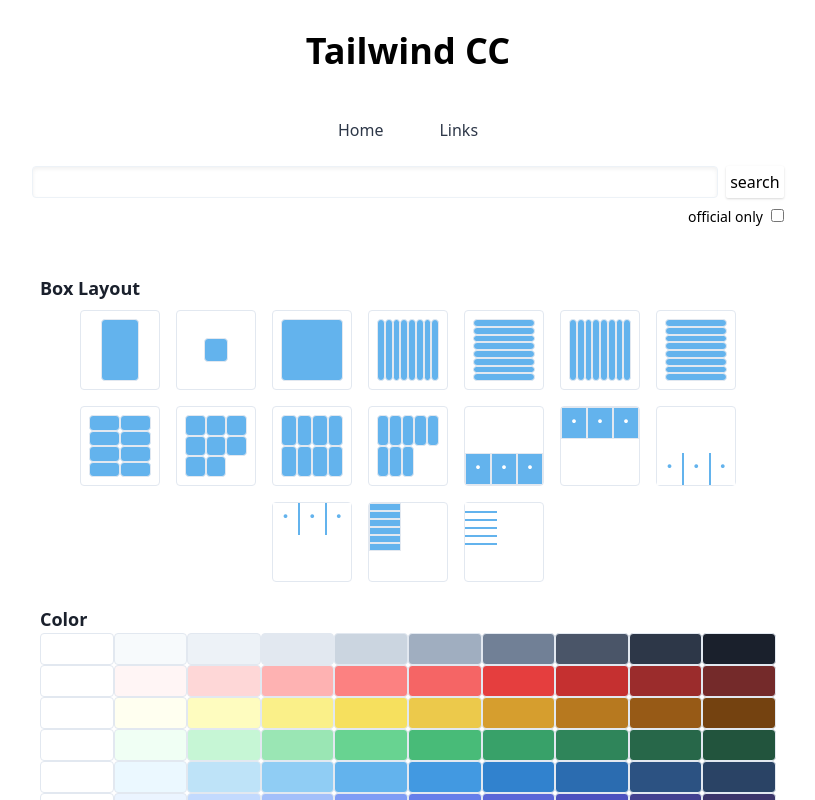
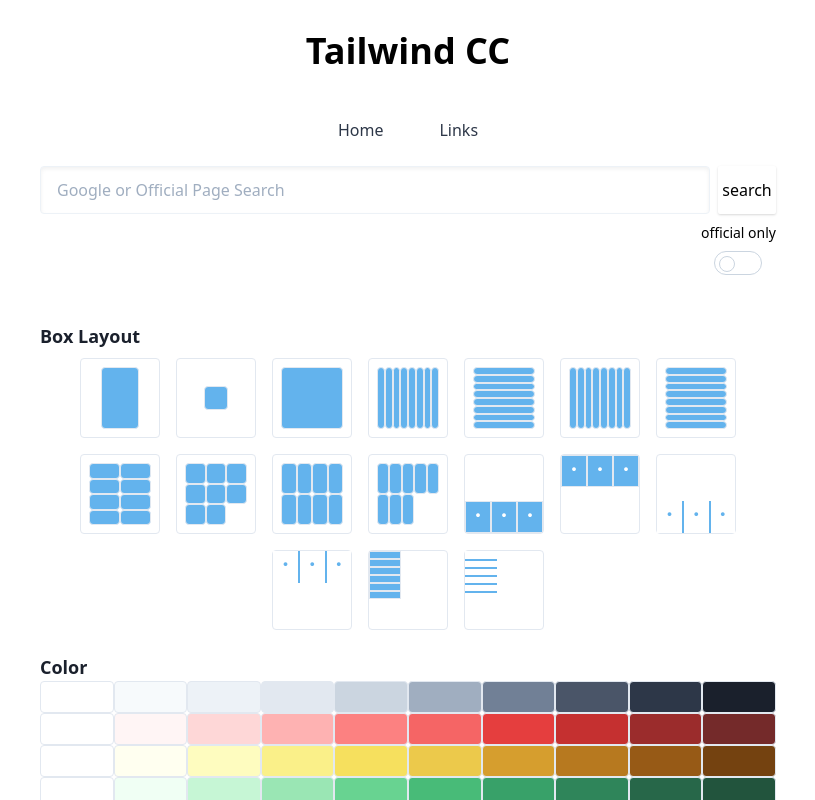
Before and after one commit to cti1650/tailwind_cc, a Next.js app: page / in a window 1280 px wide. Shown: the top 800 px of the page, without its empty margins (232-1047 px from the left). Built offline with nearby package versions, Linux system fonts and the light colour scheme.

Commit message:
💄 チェックボックスのデザインを変更

```diff
--- a/components/search/tailwind.jsx
+++ b/components/search/tailwind.jsx
@@ -1,12 +1,12 @@
-import { useCallback, useRef } from 'react';
+import { useCallback, useRef, useState } from 'react';
+import cc from 'classcat';
 
 export const TailwindSearch = (props) => {
-  const { href } = props;
   const searchRef = useRef(null);
-  const pageRef = useRef(null);
+  const [check, setCheck] = useState(false);
   const handleClick = useCallback(
     (e) => {
-      const optionKeyword = pageRef.current.checked
+      const optionKeyword = check
         ? 'q=site%3Atailwindcss.com+'
         : 'q=tailwindcss.css+';
       window.open(
@@ -15,7 +15,15 @@ export const TailwindSearch = (props) => {
           encodeURIComponent(searchRef.current.value)
       );
     },
-    [searchRef]
+    [searchRef, check]
+  );
+  const handleCheckClick = useCallback(
+    (e) => {
+      setCheck((prev) => {
+        return !prev;
+      });
+    },
+    [check]
   );
   const handleBlur = useCallback(
     (e) => {
@@ -25,15 +33,17 @@ export const TailwindSearch = (props) => {
   );
   return (
     <>
-      <div className='w-full p-2 flex flex-col'>
-        <div className='w-full h-8 flex flex-row space-x-2'>
+      <div className='w-full py-2 px-4 flex flex-col'>
+        <div className='w-full h-12 flex flex-row space-x-2'>
           <input
             id='q'
             name='q'
             type='text'
             ref={searchRef}
+            placeholder='Google or Official Page Search'
             className='w-full px-4 focus:outline-none shadow-inner border border-gray-200 rounded'
           ></input>
+
           <button
             onClick={handleClick}
             onBlur={handleBlur}
@@ -44,14 +54,36 @@ export const TailwindSearch = (props) => {
           </button>
         </div>
         <div className='ml-auto py-2 text-right text-sm'>
-          <label>
-            <div className='flex flex-row space-x-2'>
-              <div>official only</div>
-              <div>
-                <input type='checkbox' ref={pageRef}></input>
+          <div className='flex flex-col space-y-2'>
+            <div className='mx-auto'>official only</div>
+            <div>
+              {/* <input
+                  type='checkbox'
+                  ref={pageRef}
+                  className='w-12 h-12'
+                ></input> */}
+              <div
+                onClick={handleCheckClick}
+                className={cc([
+                  'w-12 h-6 p-1 mx-auto border border-gray-400 rounded-full',
+                  {
+                    'bg-blue-200': check,
+                    'bg-white': !check,
+                  },
+                ])}
+              >
+                <div
+                  className={cc([
+                    'w-4 h-4 bg-white border border-gray-400 rounded-full',
+                    {
+                      'ml-auto': check,
+                      'mr-auto': !check,
+                    },
+                  ])}
+                ></div>
               </div>
             </div>
-          </label>
+          </div>
         </div>
       </div>
     </>
```
